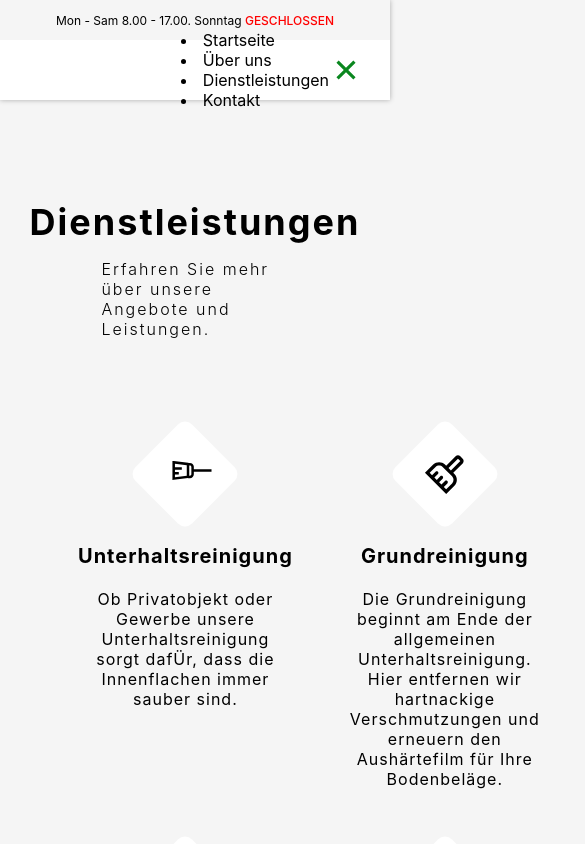
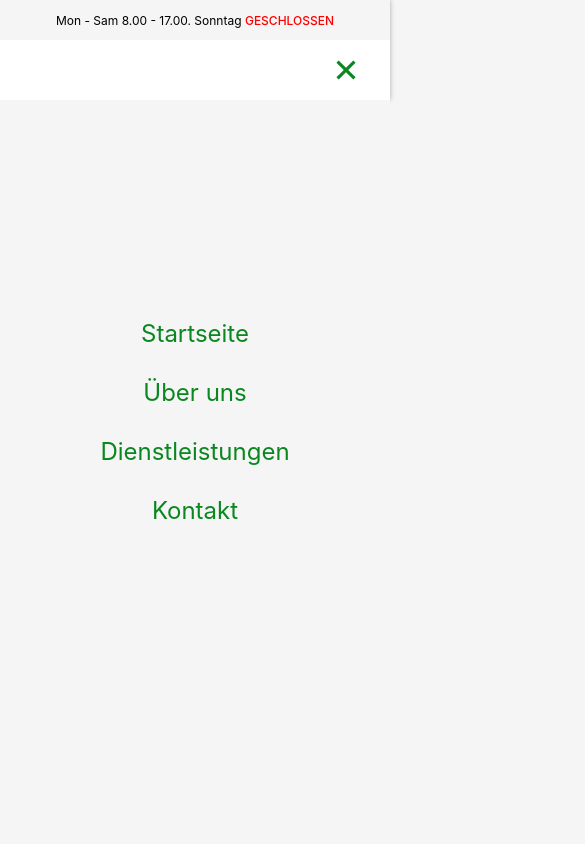
Before and after one commit to Jansrd/asn-gebaudemanagement2, a React (Create React App) app: page /dienstleistungen in a window 390 px wide. Both pictures are taken after a click on the icon 345 px from the left and 70 px from the top of the page. Shown: the top 844 px of the page, 585 px wide, since content can reach past the window. Built offline with nearby package versions, Linux system fonts and the light colour scheme.

Commit message:
mobile device responsive

```diff
--- a/src/Responsive.css
+++ b/src/Responsive.css
@@ -20,8 +20,6 @@
         width: 80%;
     }
 }
-
-@media screen and (max-width: 1920px) {}
 
 @media screen and (max-width: 1079px) and (min-width: 768px) {
     .header__top__stay__conected {
@@ -351,6 +349,7 @@
     #services__subtitle {
         font-size: 16px;
         width: 80%;
+        text-align: center;
     }
 
     .home__page__about__left h1 {
@@ -360,4 +359,118 @@
     .home__page__contact__top h1 {
         font-size: 30px;
     }
+
+    .about__content {
+        width: 80%;
+    }
+
+    .about__content h1 {
+        font-size: 30px;
+    }
+
+    #about__subtitle {
+        font-size: 16px;
+        width: 100%;
+        text-align: center;
+    }
+
+    .about__top {
+        grid-template-columns: repeat(1, 1fr);
+        gap: 80px;
+        justify-content: center;
+    }
+
+    .about__bottom {
+        width: 100%;
+        display: flex;
+        justify-content: center;
+    }
+
+    #about__text {
+        text-align: justify;
+        width: 100%;
+        font-size: 16px;
+    }
+
+    .about__component__top p {
+        font-size: 35px;
+    }
+
+    .about__component__bottom h3 {
+        font-size: 16px;
+    }
+
+    .services__content h1 {
+        font-size: 30px;
+    }
+
+    #services__subtitle2 {
+        font-size: 16px;
+        width: 100%;
+        text-align: center;
+    }
+
+    .service {
+        grid-template-columns: 1fr;
+        gap: 80px;
+    }
+
+    .service__component__top p {
+        font-size: 35px;
+    }
+
+    .service__component__bottom h3 {
+        font-size: 16px;
+    }
+
+    .service__component__bottom p {
+        font-size: 14px;
+        text-align: justify;
+    }
+
+    .contact__content h1 {
+        font-size: 30px;
+        text-align: center;
+    }
+
+    #contact__subtitle {
+        font-size: 16px;
+        width: 100%;
+        text-align: center;
+    }
+
+    .contact__component__left p {
+        font-size: 35px;
+    }
+
+    .contact__us {
+        grid-template-columns: repeat(1, 1fr);
+        gap: 80px;
+    }
+
+    .contact__component__right__top h3 {
+        font-size: 16px;
+        text-align: center;
+    }
+
+    .contact__component__right__bottom h5 {
+        font-size: 16px;
+        text-align: center;
+    }
+    .privacy__content {
+        width: 80%;
+    }
+
+    .privacy__content h1 {
+        font-size: 30px;
+    }
+
+    .privacy__content h2 {
+        font-size: 26px;
+    }
+
+    .imprint__content {
+        width: 80%;
+    }
+
 }
--- a/src/components/Footer.jsx
+++ b/src/components/Footer.jsx
@@ -1,9 +1,9 @@
 import React from 'react'
 import '../style/Footer.css'
 import { Link } from 'react-router-dom'
-import { FaFacebookSquare } from "react-icons/fa";
+//import { FaFacebookSquare } from "react-icons/fa";
 import { GrInstagram } from "react-icons/gr";
-import { FaLinkedin } from "react-icons/fa";
+//import { FaLinkedin } from "react-icons/fa";
 
 const Footer = () => {
 
@@ -35,9 +35,9 @@ const Footer = () => {
                             <div className="footer__top__left__bottom">
                                 <p>Verbinde dich mit uns:</p>
                                 <div className="header__top__stay__conected__footer">
-                                    <FaFacebookSquare id='facebook' />
-                                    <GrInstagram id='instagram' />
-                                    <FaLinkedin id='linkedin' />
+                                    {/*<a href=""><FaFacebookSquare id='facebook' /></a> */}
+                                    <a href="https://www.instagram.com/asn_gebaeudemanagement/" target='_blank' rel="noreferrer"><GrInstagram id='instagram' /></a>
+                                    {/* <a href=""><FaLinkedin id='linkedin' /></a>*/}
                                 </div>
                             </div>
                         </div>
@@ -45,15 +45,15 @@ const Footer = () => {
                             <div className="footer__top__right__right">
                                 <h3>Deinstleistungen</h3>
                                 <ul>
-                                    <li><Link>Unterhaltsreinigung</Link></li>
-                                    <li><Link>Grundreinigung</Link></li>
-                                    <li><Link>Baureinigung</Link></li>
-                                    <li><Link>Glasreinigung</Link></li>
-                                    <li><Link>Fassadenreinigung</Link></li>
-                                    <li><Link>Hausemeister</Link></li>
-                                    <li><Link>Gartenpflege</Link></li>
-                                    <li><Link>Sonderreinigung</Link></li>
-                                    <li><Link>Winterdienst</Link></li>
+                                    <li><Link to="/dienstleistungen" onClick={scrollUp}>Unterhaltsreinigung</Link></li>
+                                    <li><Link to="/dienstleistungen" onClick={scrollUp}>Grundreinigung</Link></li>
+                                    <li><Link to="/dienstleistungen" onClick={scrollUp}>Baureinigung</Link></li>
+                                    <li><Link to="/dienstleistungen" onClick={scrollUp}>Glasreinigung</Link></li>
+                                    <li><Link to="/dienstleistungen" onClick={scrollUp}>Fassadenreinigung</Link></li>
+                                    <li><Link to="/dienstleistungen" onClick={scrollUp}>Hausemeister</Link></li>
+                                    <li><Link to="/dienstleistungen" onClick={scrollUp}>Gartenpflege</Link></li>
+                                    <li><Link to="/dienstleistungen" onClick={scrollUp}>Sonderreinigung</Link></li>
+                                    <li><Link to="/dienstleistungen" onClick={scrollUp}>Winterdienst</Link></li>
                                 </ul>
                             </div>
                             <div className="footer__top__right__left">
--- a/src/components/Header.jsx
+++ b/src/components/Header.jsx
@@ -1,8 +1,8 @@
 import React, { useState } from 'react'
 import '../style/Header.css'
-import { FaFacebookSquare } from "react-icons/fa";
+//import { FaFacebookSquare } from "react-icons/fa";
 import { GrInstagram } from "react-icons/gr";
-import { FaLinkedin } from "react-icons/fa";
+//import { FaLinkedin } from "react-icons/fa";
 import asn_logo from '../images/asn_logo.png'
 import { Link } from 'react-router-dom'
 import { GiHamburgerMenu } from "react-icons/gi";
@@ -30,6 +30,11 @@ const Header = () => {
         window.scrollTo(0, 0)
     }
 
+    const mobileScrollUp = () => {
+        window.scrollTo(0, 0)
+        setClicked(!clicked)
+    }
+
     const handleClick = () => {
         setClicked(!clicked)
     }
@@ -43,9 +48,9 @@ const Header = () => {
                     <p>Mon - Sam 8.00 - 17.00. Sonntag <span id='closed'>GESCHLOSSEN</span></p>
                     <p className='header__top__kontakt'>Kontaktiere uns: <span id='phone'>+49 17684560147</span></p>
                     <div className="header__top__stay__conected">
-                        <FaFacebookSquare id='facebook' />
-                        <GrInstagram id='instagram' />
-                        <FaLinkedin id='linkedin' />
+                        {/*<a href=""><FaFacebookSquare id='facebook' /></a> */}
+                        <a href="https://www.instagram.com/asn_gebaeudemanagement/" target='_blank' rel="noreferrer"><GrInstagram id='instagram' /></a>
+                        {/* <a href=""><FaLinkedin id='linkedin' /></a>*/}
                     </div>
                 </div>
             </div>
@@ -60,10 +65,12 @@ const Header = () => {
                     </ul>
                     {
                         clicked ? <div className="mobile__menu">
-                            <li><Link to="/" onClick={scrollUp}>Startseite</Link></li>
-                            <li><Link to="/über-uns" onClick={scrollUp}>Über uns</Link></li>
-                            <li><Link to="/dienstleistungen" onClick={scrollUp}>Dienstleistungen</Link></li>
-                            <li><Link to="/kontakt" onClick={scrollUp}>Kontakt</Link></li>
+                            <ul>
+                                <li><Link to="/" onClick={mobileScrollUp}>Startseite</Link></li>
+                                <li><Link to="/über-uns" onClick={mobileScrollUp}>Über uns</Link></li>
+                                <li><Link to="/dienstleistungen" onClick={mobileScrollUp}>Dienstleistungen</Link></li>
+                                <li><Link to="/kontakt" onClick={mobileScrollUp}>Kontakt</Link></li>
+                            </ul>
                         </div> :
                             null
                     }
@@ -74,7 +81,6 @@ const Header = () => {
                             <IoCloseSharp className='mobile__menu__exit' onClick={handleClick} />
                     }
                 </div>
-
             </div>
         </div>
     )
--- a/src/pages/About.jsx
+++ b/src/pages/About.jsx
@@ -10,7 +10,7 @@ const About = () => {
         <div className="about">
             <div className="about__content">
                 <h1>Warum wir?</h1>
-                <p id='services__subtitle'>Entdecken Sie, was uns zu Ihrem idealen Partner macht.</p>
+                <p id='about__subtitle'>Entdecken Sie, was uns zu Ihrem idealen Partner macht.</p>
                 <div className="about__top">
                     <AboutComponent
                         icon={<PiBroom />}
@@ -26,7 +26,7 @@ const About = () => {
                     />
                 </div>
                 <div className="about__bottom">
-                    <p>ASN-Gebäudemanagement steht für höchste Standards und erstklassigen Service. Wir sind ein
+                    <p id='about__text'>ASN-Gebäudemanagement steht für höchste Standards und erstklassigen Service. Wir sind ein
                         eingetragener Betrieb und setzen auf modernste, umwelt- und materialschonende Reiniger für
                         eine hochwertige Reinigung auf höchstem Niveau. Unser Anspruch an uns selbst ist es, hoch
                         qualitative und verlässliche Gebäudereinigung und Haushaltshilfe zu leisten um Ihren
--- a/src/pages/Contact.jsx
+++ b/src/pages/Contact.jsx
@@ -11,7 +11,7 @@ const Contact = () => {
         <div className="contact">
             <div className="contact__content">
                 <h1>Kontaktiere uns</h1>
-                <p id='services__subtitle'>Kontaktieren sie uns und wir werden uns bald bei ihnen melden.</p>
+                <p id="contact__subtitle">Kontaktieren sie uns und wir werden uns bald bei ihnen melden.</p>
                 <div className="contact__us">
                     <a rel='noreferrer' href='https://www.google.com/maps/place/Eckstra%C3%9Fe+7,+89250+Senden,+Germany/@48.3273409,10.0266518,17z/data=!3m1!4b1!4m6!3m5!1s0x479960f39c166e1b:0xb005c6235cb46f6a!8m2!3d48.3273374!4d10.0292267!16s%2Fg%2F11c24t_m6z?entry=ttu' target='_blank'>
                         <ContactComponent
--- a/src/pages/Services.jsx
+++ b/src/pages/Services.jsx
@@ -16,7 +16,7 @@ const Services = () => {
         <div className="services">
             <div className="services__content">
                 <h1>Dienstleistungen</h1>
-                <p id='services__subtitle'>Erfahren Sie mehr über unsere Angebote und Leistungen.</p>
+                <p id='services__subtitle2'>Erfahren Sie mehr über unsere Angebote und Leistungen.</p>
                 <div className="service">
                     <ServiceComponent
                         id="unterhaltsreinigung"
--- a/src/style/Contact.css
+++ b/src/style/Contact.css
@@ -36,3 +36,9 @@ a {
 .contact__us__row__2 {
     margin-bottom: 100px;
 }
+
+#contact__subtitle {
+    font-size: 18px;
+    font-weight: 300;
+    letter-spacing: 2px;
+}
--- a/src/style/Header.css
+++ b/src/style/Header.css
@@ -116,6 +116,33 @@
     transform: translateX(-50%) scale(1);
 }
 
+.mobile__menu {
+    position: absolute;
+    top: 100px;
+    width: 100%;
+    height: calc(100vh - 100px);
+    display: flex;
+    justify-content: center;
+    align-items: center;
+    z-index: 1;
+    background-color: rgb(245, 245, 245);
+}
+
+.mobile__menu ul {
+    list-style: none;
+    display: flex;
+    flex-direction: column;
+    justify-content: center;
+    align-items: center;
+    gap: 30px;
+    margin-top: -100px;
+}
+
+.mobile__menu li a {
+    color: rgb(10, 135, 31);
+    font-size: 24px;
+}
+
 .mobile__menu__show {
     display: none;
     color: rgb(10, 135, 31);
--- a/src/style/HomePage.css
+++ b/src/style/HomePage.css
@@ -60,7 +60,7 @@
 }
 
 .home__page__start__right button {
-    padding: 8px 20px 2px 20px;
+    padding: 4px 16px 2px 16px;
     border-radius: 10px;
     border: none;
     font-size: 24px;
@@ -134,6 +134,7 @@
 .slick-dots li button:before {
     color: rgb(10, 135, 31) !important;
 }
+
 
 
 .home__page__about {
--- a/src/style/Services.css
+++ b/src/style/Services.css
@@ -30,7 +30,7 @@
     margin-bottom: 100px;
 }
 
-#services__subtitle {
+#services__subtitle2 {
     font-size: 18px;
     font-weight: 300;
     letter-spacing: 2px;
```
Also changed, not shown: src/pages/HomePage.jsx (+10 -1 lines), src/style/About.css (+7 -0 lines).
